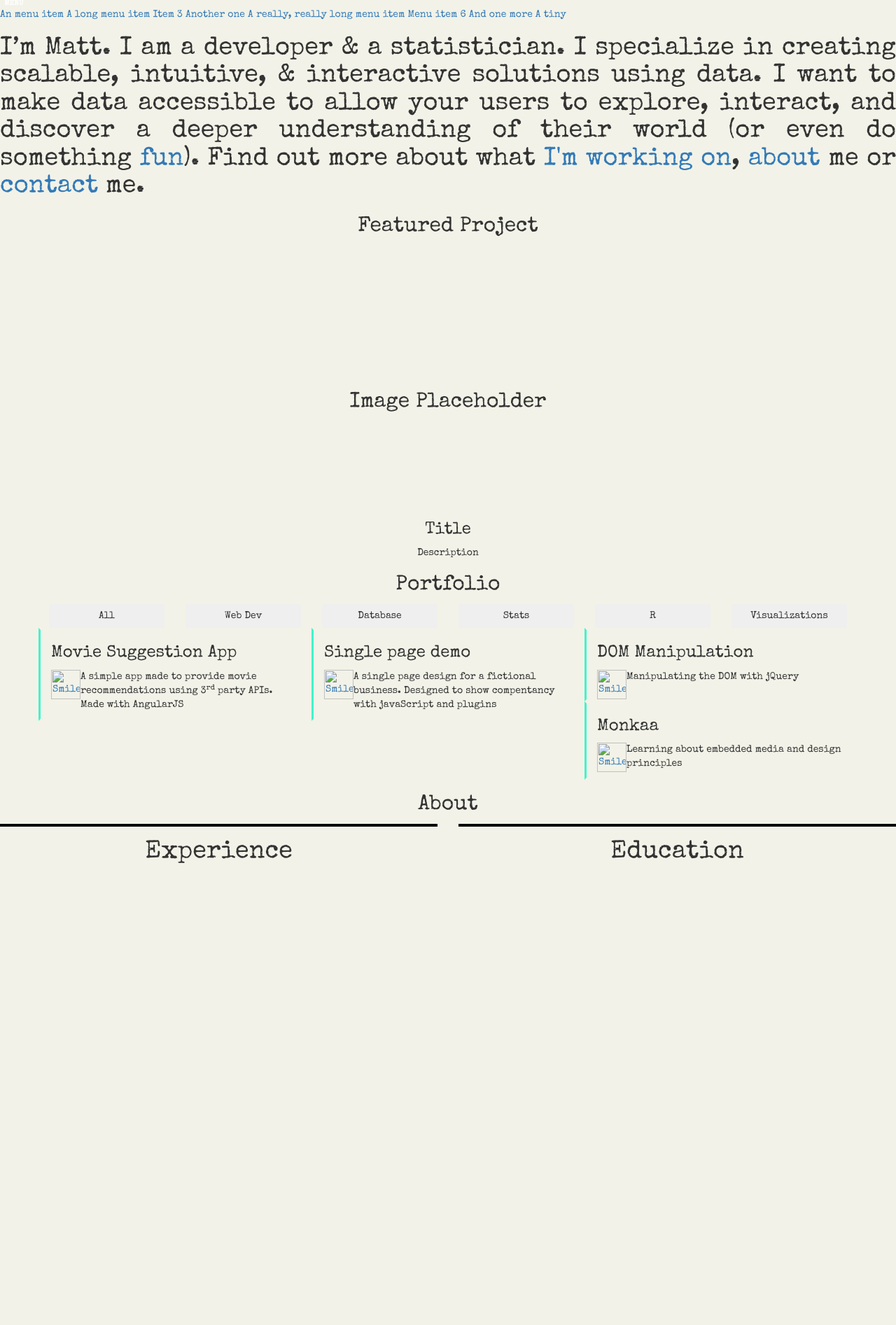
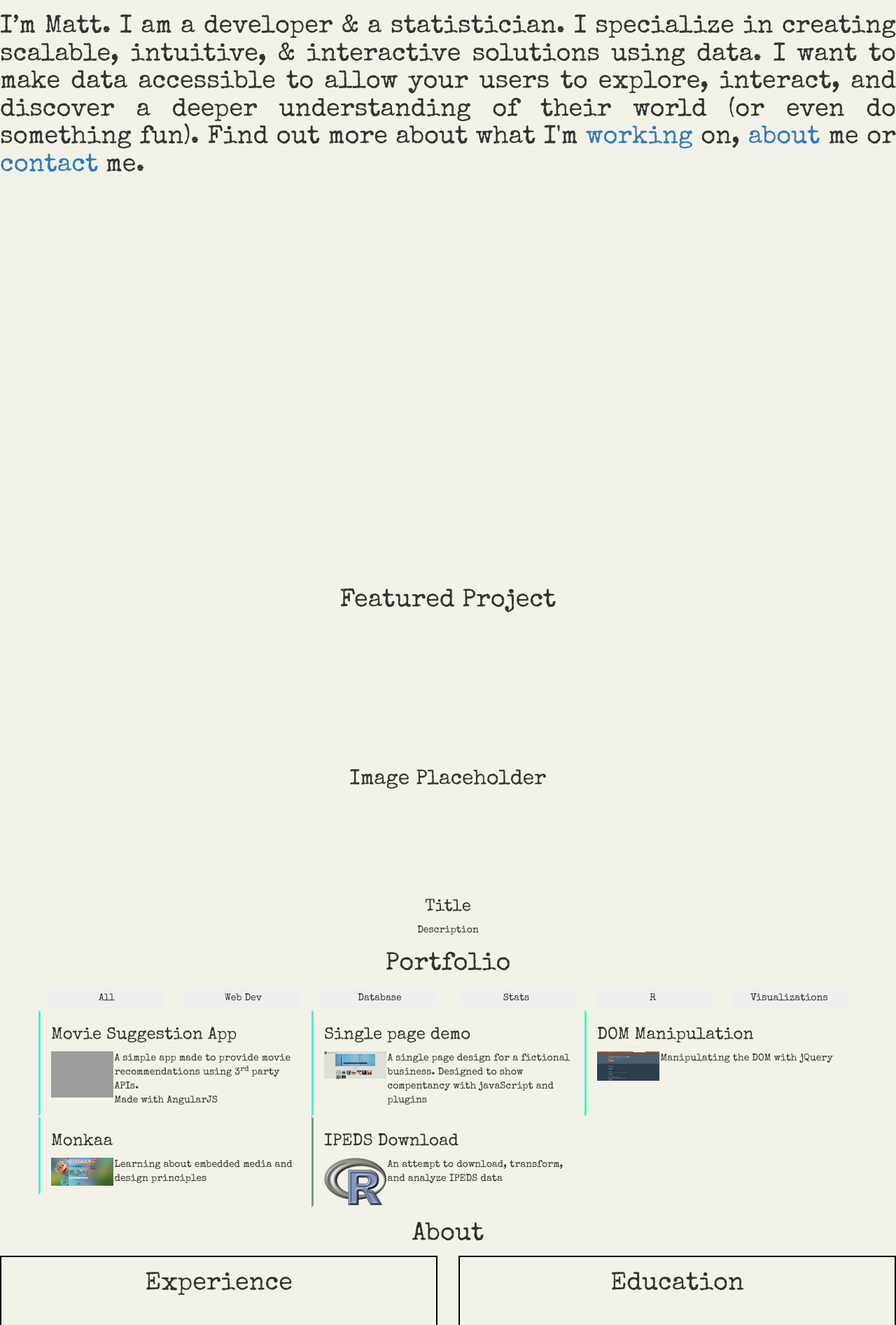
Before and after one commit to MatthewBorda/MatthewBorda.github.io, a plain HTML site: page index.html in a window 1280 px wide. Shown: the top 1893 px of the page at 70% size. Drawn offline with nearby package versions, Linux system fonts and the light colour scheme; grey boxes are pictures that could not be loaded.

Commit message:
finalized content

```diff
--- a/index.html
+++ b/index.html
@@ -19,35 +19,22 @@
     <![endif]-->
 	<link href="https://fonts.googleapis.com/css?family=Special+Elite" rel="stylesheet">
 	<link href="//cdnjs.cloudflare.com/ajax/libs/animate.css/3.0.0/animate.min.css" rel="stylesheet" type="text/css">
-	<title> Matthew Borda Github Portfolio
+	<title> Matthew Borda Portfolio
 	</title>
 </head>
 
 <body>
-<div id="fl_menu">
-    <div class="label">MENU</div>
-    <div class="menu">
-        <a href="#" class="menu_item">An menu item</a>
-        <a href="#" class="menu_item">A long menu item</a>
-        <a href="#" class="menu_item">Item 3</a>
-        <a href="#" class="menu_item">Another one</a>
-        <a href="#" class="menu_item">A really, really long menu item</a>
-        <a href="#" class="menu_item">Menu item 6</a>
-        <a href="#" class="menu_item">And one more</a>
-        <a href="#" class="menu_item">A tiny</a>
-    </div>
-</div>
 
+<header>
 	<div class="intro">
 
 		<h1 class="text-justify">
-		I’m Matt. I am a developer &amp;  a statistician. I specialize in creating scalable, intuitive, &amp; interactive solutions using data. I want to make data accessible to allow your users to explore, interact, and discover a deeper understanding of their world (or even do something  <a href="">fun</a>). Find out more about what  <a href="">I'm working on</a>, <a href="">about</a> me or <a href="">contact</a> me.
+		I’m Matt. I am a developer &amp;  a statistician. I specialize in creating scalable, intuitive, &amp; interactive solutions using data. I want to make data accessible to allow your users to explore, interact, and discover a deeper understanding of their world (or even do something  fun). Find out more about what I'm  <a href="#featured">working</a> on, <a href="#about">about</a> me or <a href="mailto:matthewmorda@gmail.com?Subject=Hello">contact</a> me.
 			</h1>
 	</div>
-	<div class="featured">
-		<h2 class="text-center">
-		Featured Project
-	</h2>
+	</header>
+	<div class="featured" id="featured">
+		<h1 class="text-center">Featured Project</h1>
 		<h2 class="text-center">
 		<br><br><br><br><br><br>Image Placeholder<br><br><br><br><br>
 	</h2>
@@ -57,9 +44,7 @@
 	</div>
 	<!-- portfolio	 -->
 	<div class="portfolio">
-		<h2 class="text-center">
-		Portfolio
-	</h2>
+		<h1 class="text-center">Portfolio</h1>
 		<div class="container">
 			<div class="row">
 				<div class="offset-xs-1 col-xs-2 offset-xs-1 col-md-2 offset-xs-1 col-lg-2 offset-xs-1 col-xl-offset-2 offset-xs-1 col-xl-2 ">
@@ -72,10 +57,10 @@
 					<button type="button " class="btn btn-secondary btn-block" data-filter=".category-db">Database</button>
 				</div>
 				<div class="col-xs-2 col-md-2 col-lg-2 col-xl-offset-2 col-xl-2 ">
-					<button type="button" class="btn btn-secondary btn-block" data-filter=".category-R">Stats</button>
+					<button type="button" class="btn btn-secondary btn-block" data-filter=".category-stats">Stats</button>
 				</div>
 				<div class="col-xs-2 col-md-2 col-lg-2 col-xl-offset-2 col-xl-2 ">
-					<button type="button" class="btn btn-secondary btn-block" data-filter=".category-lang">R</button>
+					<button type="button" class="btn btn-secondary btn-block" data-filter=".category-R">R</button>
 				</div>
 				<div class="col-xs-2 col-md-2 col-lg-2 col-xl-offset-2 col-xl-2 ">
 					<button type="button" class="btn btn-secondary btn-block" data-filter=".category-vis">Visualizations</button>
@@ -84,49 +69,86 @@
 		</div>
 		<div class="container containerMixItUp">
 			<div class="row">
-				<div class="mix category-web col-xs-12 col-md-6 col-lg-4 col-xl-3 " data-order="1">
+<!--portfolio template start-->
+<!--Movie suggestion  -->
+				<div class="mix category-web col-xs-12 col-md-6 col-lg-4 col-xl-4 " data-order="1">
+					<h3 class=""> Movie Suggestion App</h3>
+					<div class row>
+						<div class="col-xs-12 col-md-3 col-lg-3 col-xl-3" style="padding: 0;">
+							<a href="http://matthewborda.com/MovieSearchApp/#/">
+								<img src="screenGrab/movieSuggestion.PNG" alt="Movie Sugesstions" style="width:100%;"></a>
+						</div>
+						<div class="col-xs-12 col-md-9 col-lg-9 col-xl-9" style="padding-left: 2px; padding-right:0;">
+							<p> A simple app made to provide movie recommendations using 3<sup>rd</sup> party APIs.<br> Made with AngularJS</p>
+						</div>
+					</div>
+				</div>
+<!--portfolio template end-->
+<!--Single page  -->
+				<div class="mix category-web col-xs-12 col-md-6 col-lg-4 col-xl-4" data-order="2">
+					<h3>Single page demo</h3>
+					<div class row>
+						<div class="col-xs-12 col-md-3 col-lg-3 col-xl-3" style="padding: 0;">
+							<a href="http://matthewborda.com/wats1020-JSFinal/">
+								<img src="screenGrab/singlePage.PNG" alt="Single Page" style="width:100%;"></a>
+							</div>
+							<div class="col-xs-12 col-md-9 col-lg-9 col-xl-9" style="padding-left: 2px; padding-right:0;">
+								<p>A single page design for a fictional business. Designed to show compentancy with javaScript and plugins</p>
+							</div>
+						</div>
+					</div>
+<!--Dom  -->
+				<div class="mix category-web col-xs-12 col-md-6 col-lg-4 col-xl-4" data-order="1">
+						<h3>DOM Manipulation</h3>
+					<div class row>
+						<div class="col-xs-12 col-md-3 col-lg-3 col-xl-3" style="padding: 0;">
+								<a href="http://matthewborda.com/wats1020-dom-manipulation/">
+								<img src="screenGrab/dom.PNG" alt="DOM Manipulation" style="width:100%;"></a>
+						</div>
+						<div class="col-xs-12 col-md-9 col-lg-9 col-xl-9" style="padding-left: 2px; padding-right:0;">
+							<p>  Manipulating the DOM with jQuery </p><br><br><br>
+						</div>
+					</div>
+				</div>
 
-
-
-
-					<h3 class=""> Movie Suggestion App</h3>
-
-					<a href="http://matthewborda.com/MovieSearchApp/#/">
-						<p><img src="smiley.gif" alt="Smiley face" style="float:left;width:42px;height:42px;"></a>  A simple app made to provide movie recommendations using 3<sup>rd</sup> party APIs.<br> Made with AngularJS</p>
+				<!--Monkaa  -->
+				<div class="mix category-web col-xs-12 col-md-6 col-lg-4 col-xl-4 " data-order="1">
+						<h3>Monkaa</h3>
+					<div class row>
+						<div class="col-xs-12 col-md-3 col-lg-3 col-xl-3" style="padding: 0;">
+								<a href="http://matthewborda.com/wats1020-dom-manipulation/">
+								<img src="screenGrab/monkaa.PNG" alt="Monkaa" style="width:100%;"></a>
 						</div>
-					<!-- 					<div class="row">
-						Tags?
-				</div> -->
-
-				<div class="mix category-web col-xs-12 col-md-6 col-lg-4 col-xl-3" data-order="2">
-					<h3>Single page demo</h3>
-
-					<a href="http://matthewborda.com/wats1020-JSFinal/">
-						<p><img src="smiley.gif" alt="Smiley face" style="float:left;width:42px;height:42px;"></a> A single page design for a fictional business. Designed to show compentancy with javaScript and plugins</p>
-					<!-- 					<div class="row">
-						Tags?
-				</div> -->
+						<div class="col-xs-12 col-md-9 col-lg-9 col-xl-9" style="padding-left: 2px; padding-right:0;">
+							<p>Learning about embedded media and design principles</p>
 						</div>
-				<div class="mix category-web col-xs-12 col-md-6 col-lg-4 col-xl-3" data-order="3">
-				<h3>DOM Manipulation</h3>
-					<a href="http://matthewborda.com/wats1010-embedded-media/">
-						<p><img src="smiley.gif" alt="Smiley face" style="float:left;width:42px;height:42px;"></a> Manipulating the DOM with jQuery </p>
 					</div>
-				<div class="mix category-web col-xs-12 col-md-6 col-lg-4 col-xl-3" data-order="4">
-				<h3>Monkaa</h3>
-					<a href="http://matthewborda.com/wats1010-embedded-media/">
-						<p><img src="smiley.gif" alt="Smiley face" style="float:left;width:42px;height:42px;"></a> Learning about embedded media and design principles</p>
-
+				</div>
+<!--portfolio template start-->
+<!--IPEDS -->
+				<div class="mix category-R col-xs-12 col-md-6 col-lg-4 col-xl-4 " data-order="1">
+					<h3 class=""> IPEDS Download</h3>
+					<div class row>
+						<div class="col-xs-12 col-md-3 col-lg-3 col-xl-3" style="padding: 0;">
+							<a href="https://github.com/MatthewBorda/IPEDS_Download">
+								<img src="icon/Rlogo-5.png" alt="IPEDS" style="width:100%;"></a>
+						</div>
+						<div class="col-xs-12 col-md-9 col-lg-9 col-xl-9" style="padding-left: 2px; padding-right:0;">
+							<p> An attempt to download, transform, and analyze IPEDS data</p>
+						</div>
+					</div>
+				</div>
+<!--portfolio template end-->
 					</div>
 				</div>
 			</div>
 		</div>
 		<!-- portfolio end	 -->
 		<!--about-->
-	<div class="about ">
-		<h2 class="text-center">
+		<div class="about" id="about">
+			<h1 class="text-center">
 		About
-	</h2>
+	</h1>
 			<div class="row">
 				<!-- card start	 -->
 				<div class="col-xs-12 col-md-6 col-lg-6 col-xl-6">
@@ -249,34 +271,32 @@
 			<!--end about 		 -->
 		</div>
 		<div class="contact">
-		<h2 class="text-center">
-		Contact
-</h2>
+			<h1 class="text-center">Contact</h1>
 			<!-- 		 -->
 			<div class="row">
-			<a href="">
-				<img src="icon/commercial-at.png" alt="email" class="img-responsive center-block" style="width:128px;height:128px;"></a>
+				<a href="mailto:matthewmorda@gmail.com?Subject=Hello">
+					<img src="icon/commercial-at.png" alt="email" class="img-responsive center-block" style="width:64px;height:64px;"></a>
 			</div>
 
 			<div class="row">
 				<div class="col-xs-12 col-sm-offset-2 col-sm-2 col-md-offset-2 col-md-2 col-lg-offset-2 col-lg-2 col-xl-offset-4 col-xl-1 ">
-				<a href="">
-					<img src="icon/linkedin-draw-logo.png" alt="linkedIn" class="img-responsive center-block" style="width:128px;height:128px;">
+					<a href="https://www.linkedin.com/in/matthew-borda-a335814" target="_blank">
+						<img src="icon/linkedin-draw-logo.png" alt="linkedIn" class="img-responsive center-block" style="width:64px;height:64px;">
 					</a>
 				</div>
 				<div class="col-xs-12 col-sm-2 col-md-2 col-lg-2 col-xl-1">
-				<a href="">
-					<img src="icon/github-draw-logo.png" alt="gitHub" class="img-responsive center-block" style="width:128px;height:128px;">
+					<a href="https://github.com/MatthewBorda" target="_blank">
+						<img src="icon/github-draw-logo.png" alt="gitHub" class="img-responsive center-block" style="width:64px;height:64px;">
 					</a>
 				</div>
 				<div class="col-xs-12 col-sm-2 col-md-2 col-lg-2 col-xl-1">
-				<a href="">
-					<img src="icon/twitter-draw-logo.png" alt="twitter" class="img-responsive center-block" style="width:128px;height:128px;">
+					<a href="https://twitter.com/MatthewBorda" target="_blank">
+						<img src="icon/twitter-draw-logo.png" alt="twitter" class="img-responsive center-block" style="width:64px;height:64px;">
 					</a>
 				</div>
 				<div class="col-xs-12 col-sm-2 col-md-2 col-lg-2 col-xl-1">
-				<a href="">
-					<img src="icon/inbox-stack-draw-logo.png" alt="stackOverflow" class="img-responsive center-block" style="width:128px;height:128px;">
+					<a href="http://stackoverflow.com/users/5030278/matthewmborda" target="_blank">
+						<img src="icon/inbox-stack-draw-logo.png" alt="stackOverflow" class="img-responsive center-block" style="width:64px;height:64px;">
 					</a>
 				</div>
 			</div>
--- a/main.css
+++ b/main.css
@@ -2,7 +2,9 @@ body {
 	margin: 0;
 	font-family: 'Special Elite', cursive;
 	background: #f2f2e8;
-	;
+	}
+header {
+	height: 100vh;
 }
 
 .courses .mix-target {
@@ -21,6 +23,11 @@ body {
     border-style: solid;
     border-width: 0 100% 0 0 ;
     border-color: transparent   transparent transparent #42f4cb;
+}
+.category-r {
+    border-style: solid;
+    border-width: 0 100% 0 0 ;
+    border-color: transparent   transparent transparent #779b84;
 }
 
 /* flip */
@@ -44,7 +51,7 @@ body {
 .front,
 .back {
 	width: 100%;
-	height: 100%;
+	height: 500px;
 }
 
 
```
Also changed, not shown: icon/Rlogo-5.png (added), screenGrab/dom.PNG (added), screenGrab/monkaa.PNG (added), screenGrab/singlePage.PNG (added), 1 other file. Lines whose indentation alone changed are shown as unchanged.
